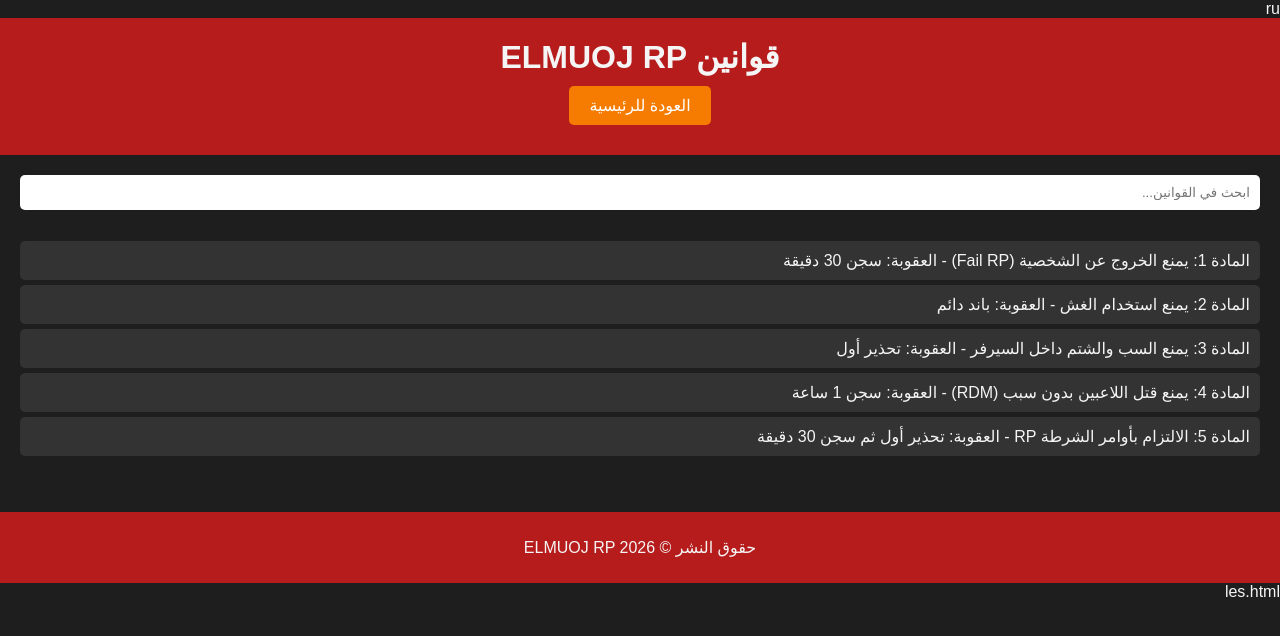
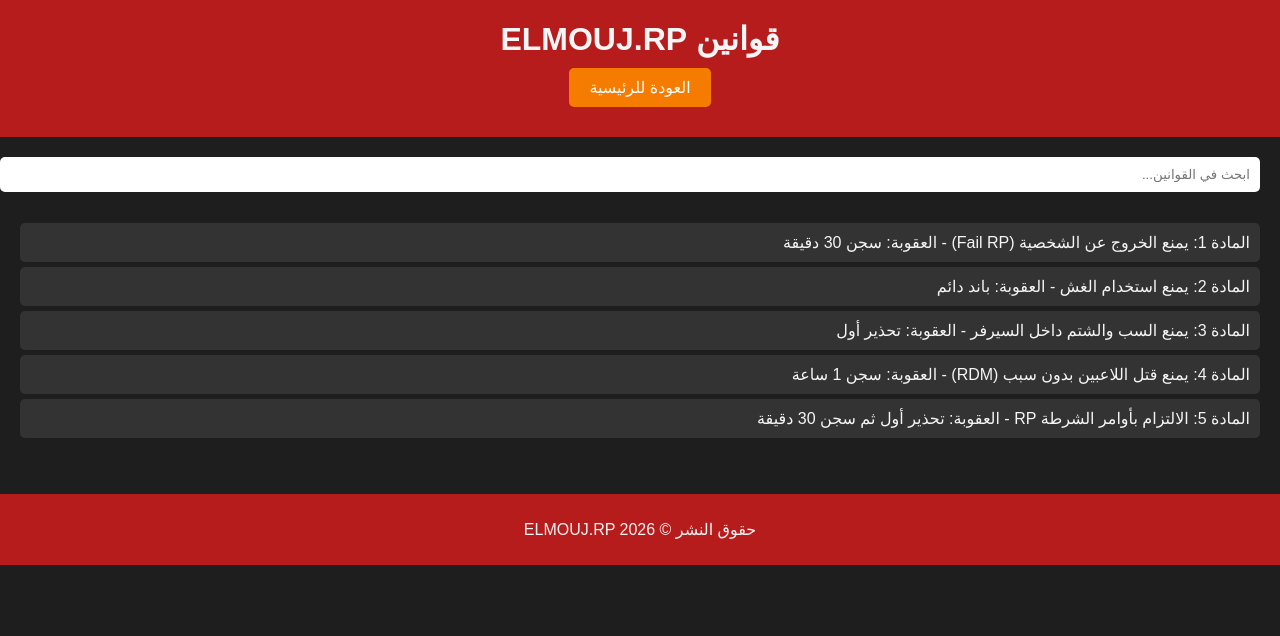
Before and after one commit to elmouj-rp/-, a plain HTML site: page rules.html in a window 1280 px wide. Drawn offline with Linux system fonts and the light colour scheme.

Commit message:
Update rules.html

```diff
--- a/rules.html
+++ b/rules.html
@@ -1,14 +1,14 @@
-ru<!DOCTYPE html>
+<!DOCTYPE html>
 <html lang="ar">
 <head>
   <meta charset="UTF-8">
   <meta name="viewport" content="width=device-width, initial-scale=1.0">
-  <title>ELMUOJ RP - القوانين</title>
+  <title>ELMOUJ.RP - القوانين</title>
   <link rel="stylesheet" href="style.css">
 </head>
 <body>
   <header>
-    <h1>قوانين ELMUOJ RP</h1>
+    <h1>قوانين ELMOUJ.RP</h1>
     <a href="index.html" class="btn">العودة للرئيسية</a>
   </header>
 
@@ -29,8 +29,7 @@ ru<!DOCTYPE html>
   <script src="search.js"></script>
 
   <footer>
-    <p>حقوق النشر © ELMUOJ RP 2026</p>
+    <p>حقوق النشر © ELMOUJ.RP 2026</p>
   </footer>
 </body>
 </html>
-les.html
```
